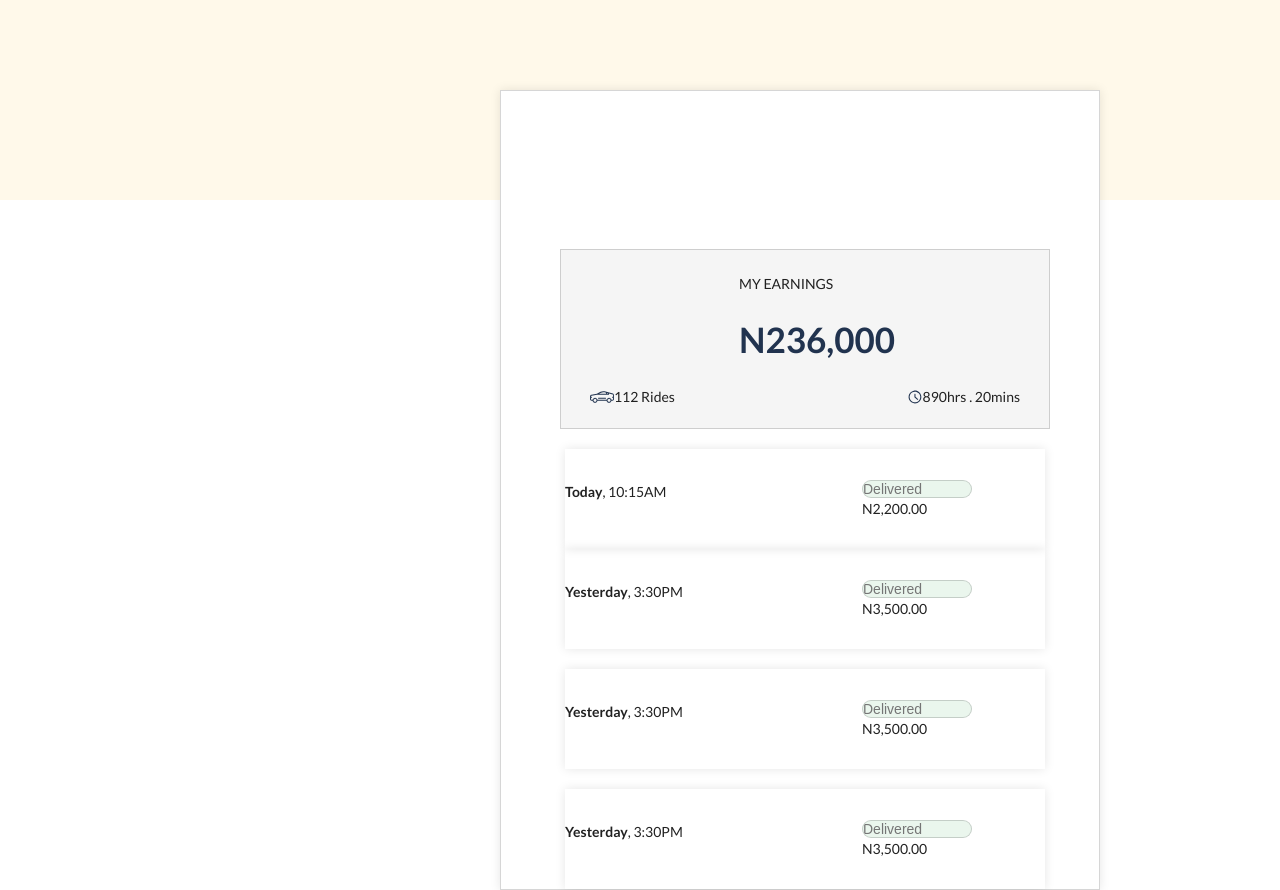
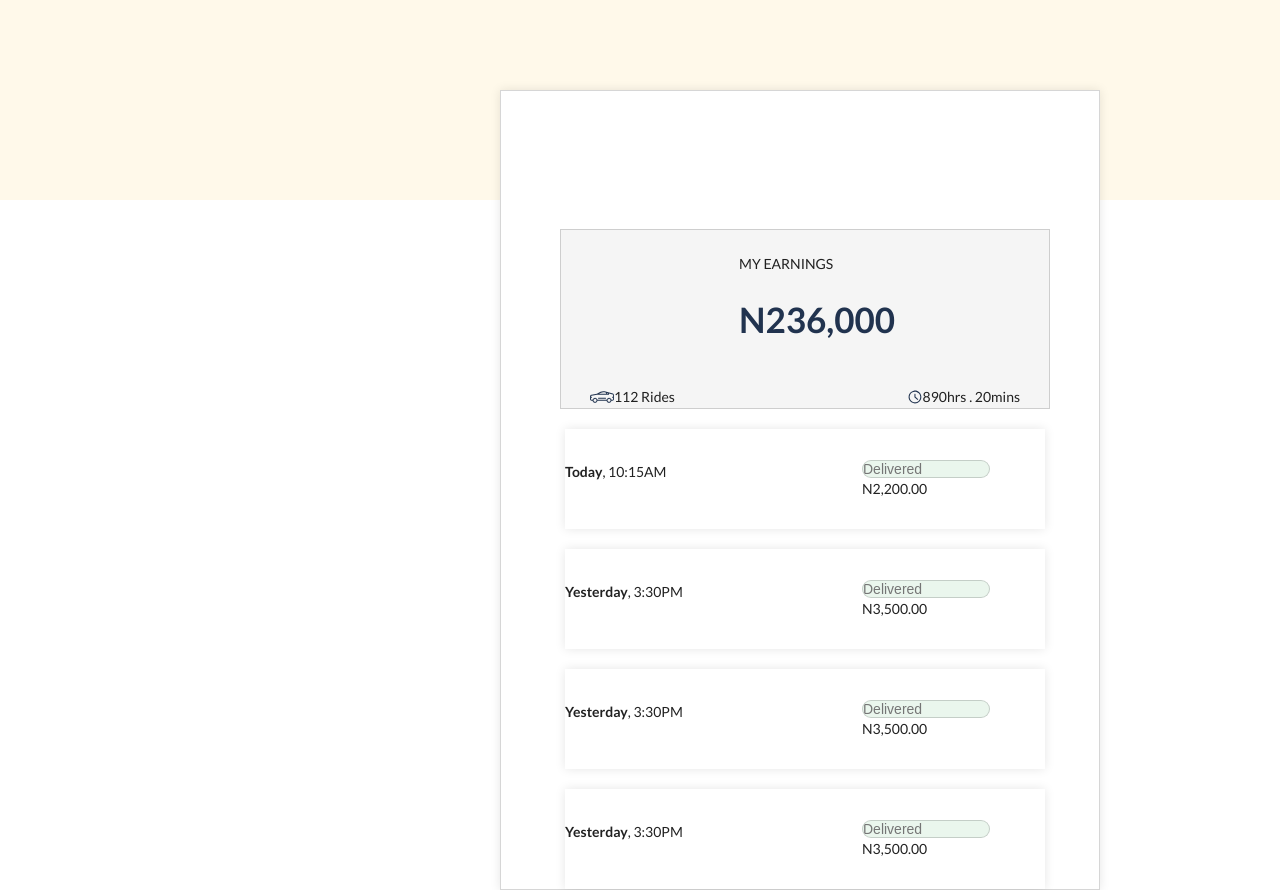
Before and after one commit to Afosbids/Dispatch-Buddy-Frontend, a React (Create React App) app: page /rider-earnings in a window 1280 px wide. Built offline with nearby package versions, Linux system fonts and the light colour scheme.

Commit message:
rider earnings refactor

```diff
--- a/src/pages/RiderEarnings/riderEarnings.css
+++ b/src/pages/RiderEarnings/riderEarnings.css
@@ -94,7 +94,7 @@
     background: rgba(52, 168, 83, 0.1);
     border-radius: 100px;
     /* justify-content: center; */
-    width: 60%;
-    height: 60%;
+    width: 70%;
+    height: 80%;
     border: 1px solid rgba(0, 0, 0, 0.16);
 }
--- a/src/pages/RiderEarnings/riderEarnings.jsx
+++ b/src/pages/RiderEarnings/riderEarnings.jsx
@@ -42,6 +42,7 @@ const RiderEarnings = () => {
                     </div>
                 </div>
             </div>
+            <br/>
             <div className="earnings-group">
                 <div className="earnings-group-inner">
                     <p><strong>Today</strong>, 10:15AM</p>
@@ -57,7 +58,7 @@ const RiderEarnings = () => {
                     <p>MY EARNINGS</p>
                     <h1>N236,000</h1>
                 </div>
-
+                <br/>
                 <div className="row-text">
                     <div className="ride-div">
                         <img src={smallcar} alt=""/>
```
